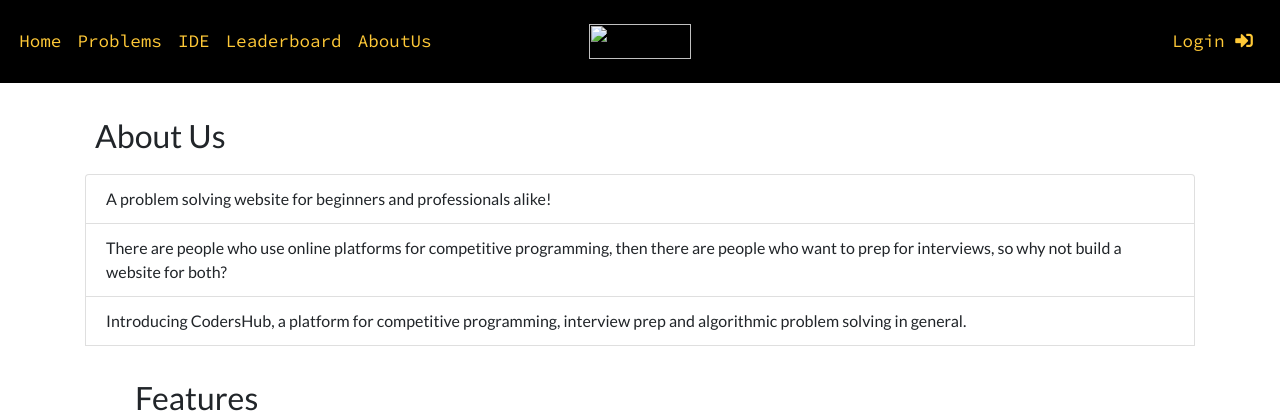
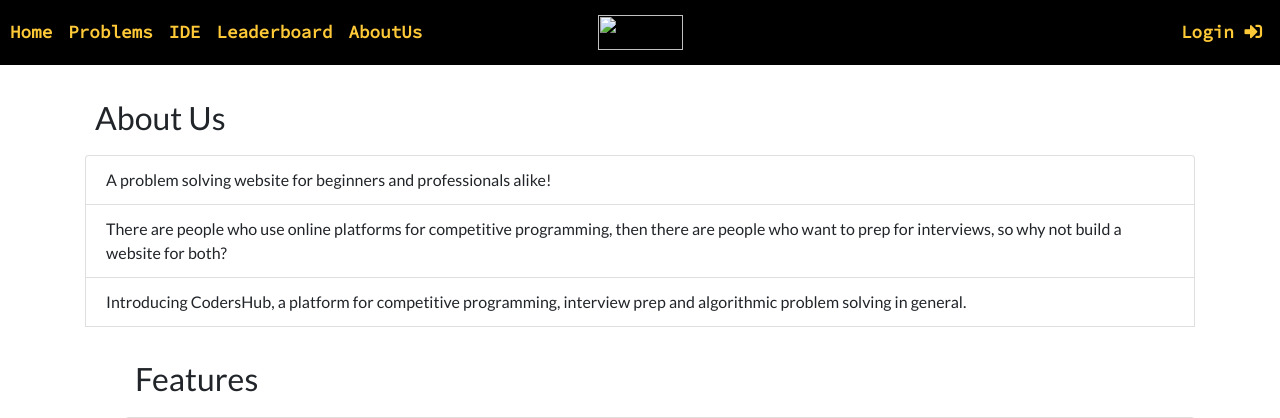
Before and after one commit to mihir2510/Coder-s-Hub, a Node server app: page /aboutus in a window 1280 px wide. Shown: the top 418 px of the page. Run offline with Node 20, Linux system fonts and the light colour scheme; some libraries are stand-ins or nearby versions.

Commit message:
path management

```diff
--- a/NodeApp/public/css/style.css
+++ b/NodeApp/public/css/style.css
@@ -19,6 +19,7 @@
 body {
     font-family: 'Lato', sans-serif;
     margin: 0 0 100px;
+
 }
 
 .homepage {
@@ -56,7 +57,7 @@ footer {
 }
 
 #logo {
-    width: 102px;
+    width: 85px;
     height: 35px;
 }
 
@@ -78,7 +79,7 @@ footer {
     background-image: none;
     background-repeat: no-repeat;
     font-size:2.2vh;
-    padding: 1.2rem;
+    padding: 10px;
 
 }
 
@@ -92,6 +93,7 @@ footer {
 
 .navbar-default .nav > li > a {
     color:var(--pmedium);
+    font-weight:900;
 }
 
 .navbar-default .nav > li > a:hover {
--- a/NodeApp/views/aboutus.ejs
+++ b/NodeApp/views/aboutus.ejs
@@ -28,7 +28,7 @@
                         <a class="nav-link" href="/custom">IDE</a>
                     </li>
                     <li class="nav-item">
-                        <a class="nav-link" href="#">Leaderboard</a>
+                        <a class="nav-link" href="/leaderboard">Leaderboard</a>
                     </li>
                     <li class="nav-item">
                         <a class="nav-link" href="#" >AboutUs</a>
--- a/NodeApp/views/custom_test.ejs
+++ b/NodeApp/views/custom_test.ejs
@@ -34,14 +34,14 @@
                     <li class="nav-item">
                         <a class="nav-link" href="/problems">Problems</a>
                     </li>
-                    <li class="nav-item">
-                        <a class="nav-link" href="/admin">Admin</a>
-                    </li>
                     <li class="nav-item active">
                         <a class="nav-link" href="/custom">IDE</a>
                     </li>
                     <li class="nav-item">
                         <a class="nav-link" href="/leaderboard">Leaderboard</a>
+                    </li>
+                    <li class="nav-item">
+                        <a class="nav-link" href="#" >AboutUs</a>
                     </li>
                 </ul>
             </div>
--- a/NodeApp/views/error.ejs
+++ b/NodeApp/views/error.ejs
@@ -24,14 +24,14 @@
                     <li class="nav-item">
                         <a class="nav-link" href="/problems">Problems</a>
                     </li>
-                    <li class="nav-item">
-                        <a class="nav-link" href="/admin">Admin</a>
-                    </li>
                     <li class="nav-item active">
                         <a class="nav-link" href="/custom">IDE</a>
                     </li>
                     <li class="nav-item">
                         <a class="nav-link" href="/leaderboard">Leaderboard</a>
+                    </li>
+                    <li class="nav-item">
+                        <a class="nav-link" href="#" >AboutUs</a>
                     </li>
                 </ul>
             </div>
--- a/NodeApp/views/leaderboard.ejs
+++ b/NodeApp/views/leaderboard.ejs
@@ -23,9 +23,6 @@
                     </li>
                     <li class="nav-item">
                         <a class="nav-link" href="/problems">Problems</a>
-                    </li>
-                    <li class="nav-item">
-                        <a class="nav-link" href="/admin">Admin</a>
                     </li>
                     <li class="nav-item">
                         <a class="nav-link" href="/custom">IDE</a>
```
